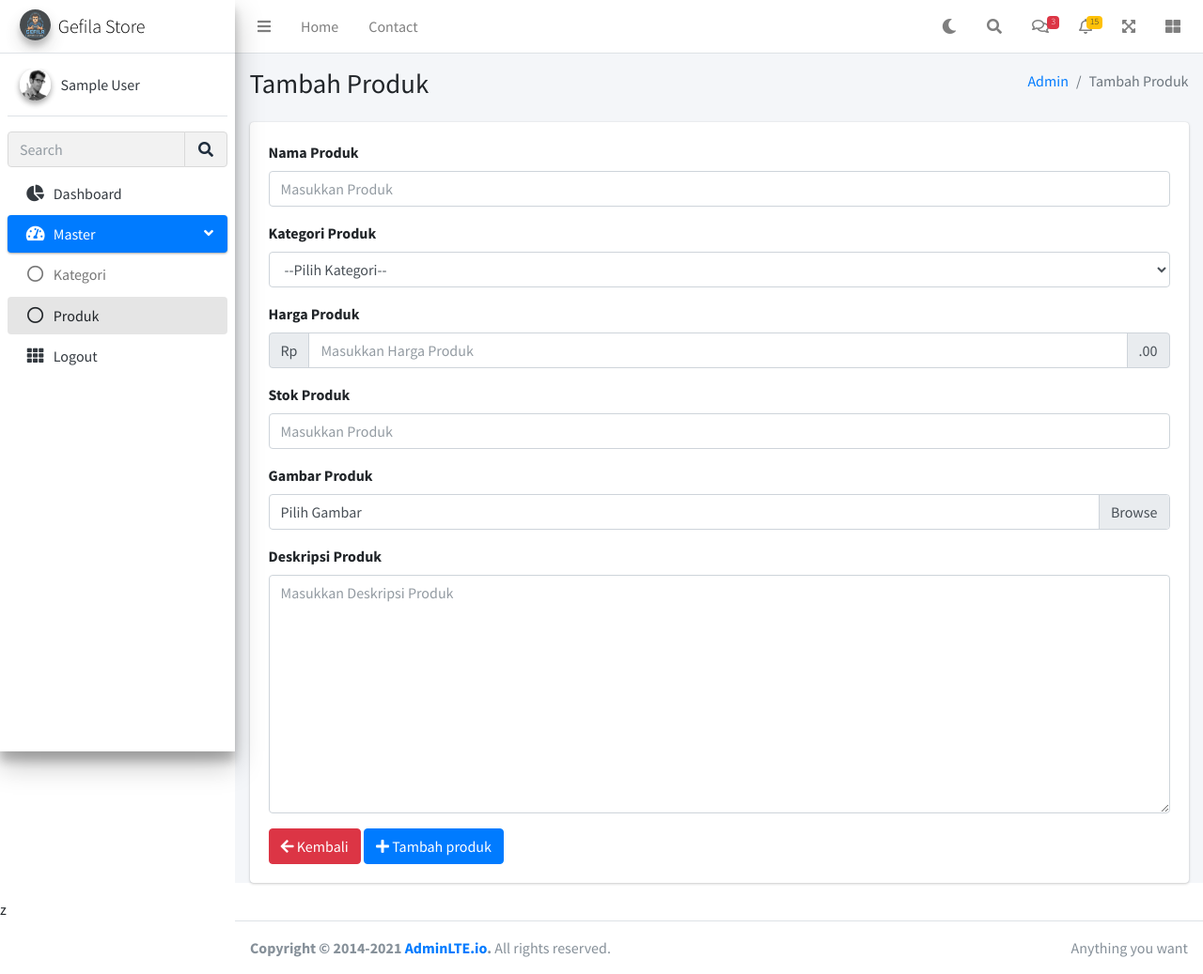
After one commit to Gefila/MeowMart, a CodeIgniter app: page /pwb_2211500085/admin/produk/tambah in a window 1280 px wide. The commit adds this page. Shown: the whole page at 94% size. Run offline with CodeIgniter, Linux system fonts and the light colour scheme; the visitor is signed in with stand-in values (Sample User, id 1); tables that the repository leaves empty or names only in its code hold one stand-in row (values such as "Sample post"); some libraries are stand-ins or nearby versions.

Commit message:
tampil dan tambah produk

```diff
--- a/application/config/routes.php
+++ b/application/config/routes.php
@@ -62,3 +62,9 @@ $route['admin/kategori'] = 'administrator/Kategori_controller/index';
 $route['admin/kategori/tambah'] = 'administrator/Kategori_controller/tambah_kategori';
 $route['admin/kategori/hapus/(:num)'] = 'administrator/Kategori_controller/hapus_kategori/$1';
 $route['admin/kategori/ubah/(:num)'] = 'administrator/Kategori_controller/ubah_kategori/$1';
+
+#prduk
+$route['admin/produk'] = 'administrator/Produk_controller/index';
+$route['admin/produk/tambah'] = 'administrator/Produk_controller/tambah_produk';
+$route['admin/produk/ubah/(:num)'] = 'administrator/Produk_controller/ubah_produk/$1';
+$route['admin/produk/hapus/(:num)'] = 'administrator/Produk_controller/hapus_produk/$1';
--- /dev/null
+++ b/application/controllers/administrator/Produk_controller.php
@@ -0,0 +1,132 @@
+<?php
+
+defined('BASEPATH') or exit('No direct script access allowed');
+
+class Produk_controller extends CI_Controller
+{
+    public function __construct()
+    {
+        parent::__construct();
+        is_admin_logged_in();
+        $this->load->model('Produk_model');
+        $this->load->model('Produk_kategori_model');
+        $this->load->model('Produk_gambar_model');
+    }
+
+    public function index()
+    {
+        $data['title'] = 'Gefila Store - Produk';
+        $data['admin'] = array(
+            'id' => $this->session->userdata('id'),
+            'username' => $this->session->userdata('username'),
+            'full_name' => $this->session->userdata('full_name')
+        );
+        $data['list_produk'] = $this->Produk_model->get_all();
+        $this->load->view('administrator/templates/header', $data);
+        $this->load->view('administrator/templates/sidebar', $data);
+        $this->load->view('administrator/produk/index', $data);
+        $this->load->view('administrator/templates/footer');
+    }
+
+    public function tambah_produk()
+    {
+        $data['title'] = 'Gefila Store - Tambah Produk';
+        $data['list_produk'] = $this->Produk_model->get_all();
+        $data['admin'] = array(
+            'id' => $this->session->userdata('id'),
+            'username' => $this->session->userdata('username'),
+            'full_name' => $this->session->userdata('full_name')
+        );
+        $this->form_validation->set_rules('nama_produk', 'Nama Produk', 'required', [
+            'required' => 'Nama Produk tidak boleh kosong'
+        ]);
+        $this->form_validation->set_rules('kategori_produk', 'Kategori', 'required', [
+            'required' => 'Nama Kategori tidak boleh kosong'
+        ]);
+        if ($this->form_validation->run() !== FALSE) {
+            $this->__simpan_produk();
+        } else {
+            $data['list_kategori'] = $this->Produk_kategori_model->get_all();
+            $this->load->view('administrator/templates/header', $data);
+            $this->load->view('administrator/templates/sidebar', $data);
+            $this->load->view('administrator/produk/tambah_produk', $data);
+            $this->load->view('administrator/templates/footer');
+        }
+    }
+
+    public function __simpan_produk()
+    {
+        $data = [
+            'nama' => ucwords($this->input->post('nama_produk')),
+            'categori_id' => $this->input->post('kategori_produk'),
+            'harga' => $this->input->post('harga_produk'),
+            'stok' => $this->input->post('stok_produk'),
+            'deskripsi' => ucfirst($this->input->post('deskripsi_produk')),
+        ];
+
+        $id_produk = $this->Produk_model->tambah($data);
+        $count = count($_FILES['gambar_produk']['name']);
+
+        if ($count > 0) {
+            $this->__produk_gambar_upload($count, $id_produk);
+        }
+        $this->session->set_flashdata('message', '
+                <script>
+                    Swal.fire({
+                        icon: "success",
+                        title: "Berhasil",
+                        text: "Produk berhasil ditambahkan",
+                        showConfirmButton: false,
+                        timer: 1500
+                    });
+                </script>
+                ');
+
+        redirect('admin/produk');
+    }
+
+    private function __produk_gambar_upload($count, $id_produk){
+        for($i=0; $i < $count; $i++){
+            if(!empty($_FILES['gambar_produk']['name'][$i])){
+                $_FILES['file']['name'] = $_FILES['gambar_produk']['name'][$i];
+                $_FILES['file']['type'] = $_FILES['gambar_produk']['type'][$i];
+                $_FILES['file']['tmp_name'] = $_FILES['gambar_produk']['tmp_name'][$i];
+                $_FILES['file']['error'] = $_FILES['gambar_produk']['error'][$i];
+                $_FILES['file']['size'] = $_FILES['gambar_produk']['size'][$i];
+
+                $config['upload_path'] = 'uploads/produk/';
+                $config['allowed_types'] = 'jpg|jpeg|png|gif';
+                $config['max_size'] = '5000';
+                $config['file_name'] = 'produk-'. $id_produk . '-' . $i;
+                $this->load->library('upload', $config);
+
+                if($this->upload->do_upload('file')){
+                    $uploadData = $this->upload->data();
+                    $filename = $uploadData['file_name'];
+                    $data = [
+                        'nama_gambar' => $filename,
+                        'produk_id' => $id_produk
+                    ];
+                    $this->Produk_gambar_model->tambah($data);
+                }
+            }
+        }
+    }
+
+    public function hapus_produk($id)
+    {
+        $this->Produk_model->hapus($id);
+        $this->session->set_flashdata('message', '
+                <script>
+                    Swal.fire({
+                        icon: "success",
+                        title: "Berhasil",
+                        text: "Produk berhasil dihapus",
+                        showConfirmButton: false,
+                        timer: 1500
+                    });
+                </script>
+                ');
+        redirect('admin/produk');
+    }
+}
--- /dev/null
+++ b/application/models/Produk_gambar_model.php
@@ -0,0 +1,28 @@
+<?php
+defined('BASEPATH') OR exit('No direct script access allowed');
+
+class Produk_gambar_model extends CI_Model{
+    private $_table = "produk_gambar";
+
+    public function tambah($data){
+        return $this->db->insert($this->_table, $data);
+
+    }
+
+    public function get_by_id($id){
+        $this->db->where('produk_id', $id);
+        $query = $this->db->get($this->_table);
+        return  $query->result_array();
+    }
+
+    public function hapus($id){
+
+        return $this->db->delete($this->_table, array('id_gambar' => $id));
+    }
+
+    public function ubah($data, $id){
+        $this->db->where('id_kategori', $id);
+        $this->db->update($this->_table, $data);
+        return ($this->db->affected_rows() != 1) ? false : true;
+    }
+}
--- /dev/null
+++ b/application/models/Produk_model.php
@@ -0,0 +1,34 @@
+<?php
+defined('BASEPATH') OR exit('No direct script access allowed');
+
+class Produk_model extends CI_Model{
+    private $_table = "produk";
+
+    public function get_all(){
+        $this->db->select('produk.id_produk, produk.nama as pd_nama, produk.stok, produk.deskripsi, produk.harga, kategori.nama as kt_nama');
+        $this->db->from($this->_table);
+        $this->db->join('kategori', 'kategori.id_kategori = produk.categori_id');
+        $query = $this->db->get();
+        return $query->result_array();
+    }
+
+    public function tambah($data){
+        $this->db->insert($this->_table, $data);
+        return $this->db->insert_id();
+    }
+
+    public function get_by_id($id){
+        $this->db->where('id_produk', $id);
+        return $this->db->get($this->_table)->row_array();
+    }
+
+    public function hapus($id){
+        $this->db->delete($this->_table, array('id_produk' => $id));
+    }
+
+    public function ubah($data, $id){
+        $this->db->where('id_produk', $id);
+        $this->db->update($this->_table, $data);
+        return ($this->db->affected_rows() != 1) ? false : true;
+    }
+}
--- /dev/null
+++ b/application/views/administrator/produk/tambah_produk.php
@@ -0,0 +1,88 @@
+  <!-- Content Wrapper. Contains page content -->
+  <div class="content-wrapper">
+  	<!-- Content Header (Page header) -->
+  	<div class="content-header">
+  		<div class="container-fluid">
+  			<div class="row mb-2">
+  				<div class="col-sm-6">
+  					<h1 class="m-0">Tambah Produk</h1>
+  				</div><!-- /.col -->
+  				<div class="col-sm-6">
+  					<ol class="breadcrumb float-sm-right">
+  						<li class="breadcrumb-item"><a href="<?= base_url('admin') ?>">Admin</a></li>
+  						<li class="breadcrumb-item active">Tambah Produk</li>
+  					</ol>
+  				</div><!-- /.col -->
+  			</div><!-- /.row -->
+  		</div><!-- /.container-fluid -->
+  	</div>
+  	<!-- /.content-header -->
+
+  	<div class="content">
+  		<div class="container-fluid">
+  			<form method="post" enctype="multipart/form-data">
+  				<div class="card card-body">
+  					<div class="form-group ">
+  						<label for="nama_produk">Nama Produk</label>
+  						<input type="text" class="form-control <?= (form_error('nama_produk')) ? 'is-invalid' : ''; ?>" id="nama_produk" name="nama_produk" placeholder="Masukkan Produk">
+  						<small class="text-danger mb-0"><?= strip_tags(form_error('nama_produk')); ?></small>
+  					</div>
+  					<div class="form-group ">
+  						<label for="kategori_produk">Kategori Produk</label>
+  						<select class="form-control" name="kategori_produk" id="kategori_produk">
+  							<option value="" selected disabled>--Pilih Kategori--</option>
+  							<?php foreach ($list_kategori as $kategori) : ?>
+  								<option value="<?= $kategori['id_kategori'] ?>"><?= $kategori['nama'] ?></option>
+  							<?php endforeach; ?>
+  						</select>
+  						<small class="text-danger mb-0"><?= strip_tags(form_error('kategori_produk')); ?></small>
+  					</div>
+  					<div class="form-group ">
+  						<label for="harga_produk">Harga Produk</label>
+  						<div class="input-group">
+  							<div class="input-group-prepend">
+  								<span class="input-group-text">Rp</span>
+  							</div>
+  							<input type="text" class="form-control" name="harga_produk" id="harga_produk" placeholder="Masukkan Harga Produk">
+  							<div class="input-group-append">
+  								<span class="input-group-text">.00</span>
+  							</div>
+  						</div>
+  						<small class="text-danger mb-0"><?= strip_tags(form_error('harga_produk')); ?></small>
+  					</div>
+  					<div class="form-group ">
+  						<label for="stok_produk">Stok Produk</label>
+  						<input type="text" class="form-control <?= (form_error('stok_produk')) ? 'is-invalid' : ''; ?>" id="stok_produk" name="stok_produk" placeholder="Masukkan Produk">
+  						<small class="text-danger mb-0"><?= strip_tags(form_error('stok_produk')); ?></small>
+  					</div>
+  					<div class="form-group ">
+  						<label for="gambar_produk">Gambar Produk</label>
+  						<div class="input-group">
+  							<div class="custom-file">
+  								<input type="file" class="form-control custom-file-input <?= (form_error('gambar_produk')) ? 'is-invalid' : ''; ?>" id="gambar_produk" name="gambar_produk[]" multiple placeholder="Masukkan Produk">
+  								<label class="custom-file-label" for="gambar_produk">Pilih Gambar</label>
+  							</div>
+  						</div>
+  						<small class="text-danger mb-0"><?= strip_tags(form_error('gambar_produk')); ?></small>
+  					</div>
+  					<div class="form-group">
+  						<label>Deskripsi Produk</label>
+  						<textarea class="form-control" rows="10" col="30" name="deskripsi_produk" placeholder="Masukkan Deskripsi Produk"></textarea>
+  					</div>
+  					<div>
+  						<a href="<?= base_url('admin/produk') ?>" class="btn btn-danger">
+  							<i class="fa fa-arrow-left"></i> Kembali
+  						</a>
+  						<button class="btn btn-primary">
+  							<i class="fa fa-plus"></i> Tambah produk
+  						</button>
+  					</div>
+  				</div>
+  			</form>
+  			<!-- /.row -->
+  		</div><!-- /.container-fluid -->
+  	</div>
+  	<!-- /.content -->
+  </div>
+  <!-- /.content-wrapper -->
+z
--- a/application/views/administrator/templates/footer.php
+++ b/application/views/administrator/templates/footer.php
@@ -23,7 +23,6 @@
   <!-- REQUIRED SCRIPTS -->
 
   <!-- jQuery -->
-  <script src="<?= base_url('assets/') ?>plugins/jquery/jquery.min.js"></script>
   <!-- Bootstrap 4 -->
   <script src="<?= base_url('assets/') ?>plugins/bootstrap/js/bootstrap.bundle.min.js"></script>
   <!-- AdminLTE App -->
--- a/application/views/administrator/templates/sidebar.php
+++ b/application/views/administrator/templates/sidebar.php
@@ -59,7 +59,7 @@
                               </a>
                           </li>
                           <li class="nav-item">
-                              <a href="<?= base_url() ?>admin/produk" class="nav-link">
+                              <a href="<?= base_url() ?>admin/produk"  class="nav-link <?= ($this->uri->segment(2) == 'produk') ? 'active' : '' ?>">
                                   <i class="far fa-circle nav-icon"></i>
                                   <p>Produk</p>
                               </a>
```
Also changed, not shown: application/views/administrator/produk/index.php (added, +87 -0 lines), uploads/produk/produk-30-0.jpeg (added).
